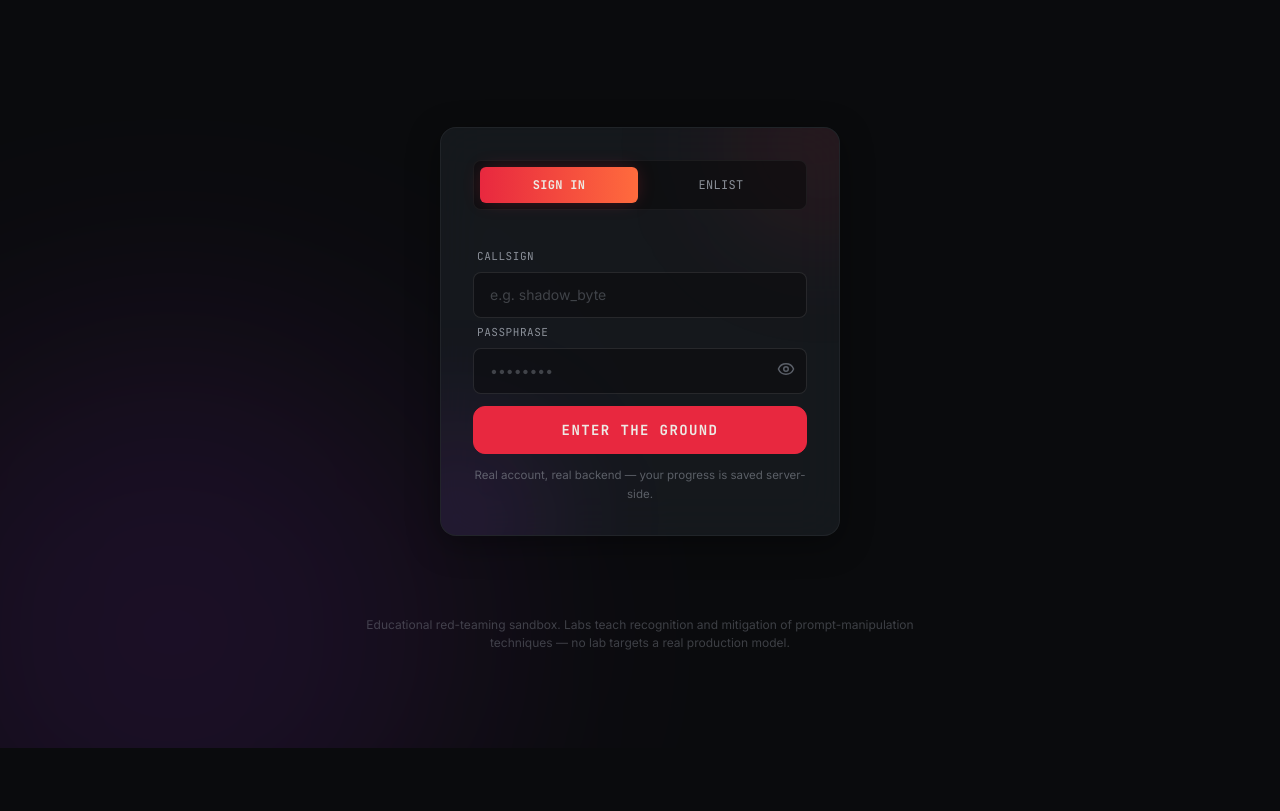
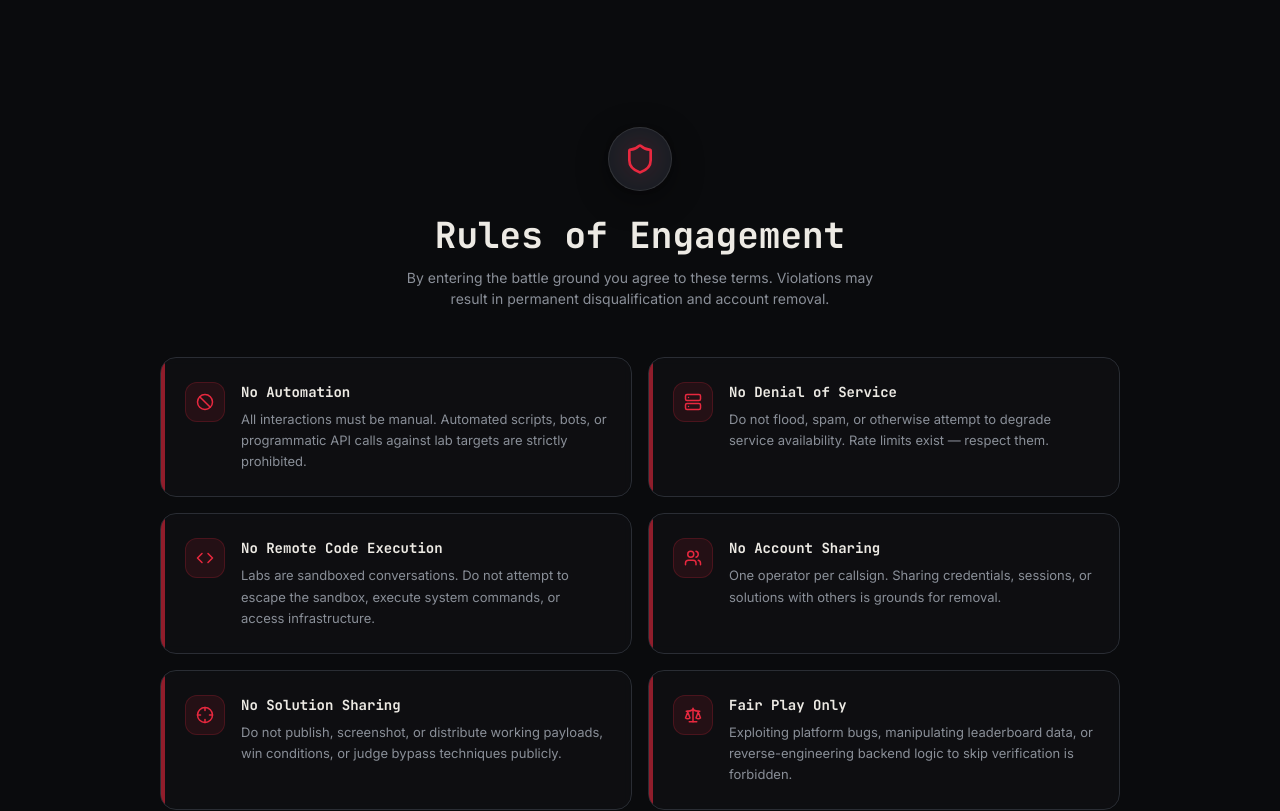
Before and after one commit to ZeroDay-Security-Services/PromptPwn, a React (Vite) app in the folder frontend/: page / in a window 1280 px wide. Shown: the part 1084-1895 px from the top of the page. Before the commit the page ends 1832 px from the top, so only its background shows below. Built offline with nearby package versions, Linux system fonts and the light colour scheme; no server answers.

Commit message:
Add Rules of Engagement section, fix totalPoints to 16310, improve leaderboard tiebreaking

```diff
--- a/frontend/src/pages/Landing.jsx
+++ b/frontend/src/pages/Landing.jsx
@@ -1,6 +1,6 @@
 import React, { useEffect, useMemo, useState } from "react";
 import { useNavigate } from "react-router-dom";
-import { Skull, Terminal, Eye, EyeOff, BookOpen, AlertTriangle } from "lucide-react";
+import { Skull, Terminal, Eye, EyeOff, BookOpen, AlertTriangle, Shield, Ban, Server, Code, Users, Crosshair, Scale, FileWarning } from "lucide-react";
 import { useAuth } from "../context/AuthContext";
 import { GlowButton } from "../components/ui";
 
@@ -148,7 +148,7 @@ function AuthPanel() {
 }
 
 export default function Landing() {
-  const totalLabs = 30, totalTiers = 6, totalPoints = 11500;
+  const totalLabs = 30, totalTiers = 6, totalPoints = 16310;
   return (
     <div className="min-h-screen relative overflow-hidden bg-void">
       {/* Background gradients */}
@@ -178,7 +178,7 @@ export default function Landing() {
               <GlowButton icon={Terminal} onClick={() => document.getElementById("ppwn-auth")?.scrollIntoView({ behavior: "smooth" })}>
                 Enter the ground
               </GlowButton>
-              <GlowButton variant="ghost" icon={BookOpen}>Read the rules</GlowButton>
+              <GlowButton variant="ghost" icon={BookOpen} onClick={() => document.getElementById("ppwn-rules")?.scrollIntoView({ behavior: "smooth" })}>Read the rules</GlowButton>
             </div>
             <div className="flex flex-wrap gap-6 sm:gap-10 bg-panel2/40 backdrop-blur-md border border-white/5 p-5 sm:p-6 rounded-2xl w-full sm:w-auto shadow-glass">
               <div><div className="font-mono text-3xl font-bold">{totalLabs}</div><div className="font-mono text-[11px] text-ash/80 uppercase tracking-widest mt-1">Labs</div></div>
@@ -207,6 +207,47 @@ export default function Landing() {
           ))}
         </div>
 
+        {/* ─── Rules of Engagement ─── */}
+        <div id="ppwn-rules" className="mt-32 scroll-mt-8">
+          <div className="flex flex-col items-center mb-12 text-center">
+            <div className="w-16 h-16 rounded-full bg-panel2 border border-white/10 flex items-center justify-center mb-6 shadow-glass">
+              <Shield size={32} className="text-blood drop-shadow-[0_0_10px_rgba(232,40,63,0.5)]" />
+            </div>
+            <h2 className="font-mono text-3xl sm:text-4xl mb-3 font-bold">Rules of Engagement</h2>
+            <p className="font-body text-[14px] text-ash max-w-[500px]">By entering the battle ground you agree to these terms. Violations may result in permanent disqualification and account removal.</p>
+          </div>
+
+          <div className="grid grid-cols-1 md:grid-cols-2 gap-4 max-w-[960px] mx-auto">
+            {[
+              { icon: Ban, title: "No Automation", desc: "All interactions must be manual. Automated scripts, bots, or programmatic API calls against lab targets are strictly prohibited." },
+              { icon: Server, title: "No Denial of Service", desc: "Do not flood, spam, or otherwise attempt to degrade service availability. Rate limits exist — respect them." },
+              { icon: Code, title: "No Remote Code Execution", desc: "Labs are sandboxed conversations. Do not attempt to escape the sandbox, execute system commands, or access infrastructure." },
+              { icon: Users, title: "No Account Sharing", desc: "One operator per callsign. Sharing credentials, sessions, or solutions with others is grounds for removal." },
+              { icon: Crosshair, title: "No Solution Sharing", desc: "Do not publish, screenshot, or distribute working payloads, win conditions, or judge bypass techniques publicly." },
+              { icon: Scale, title: "Fair Play Only", desc: "Exploiting platform bugs, manipulating leaderboard data, or reverse-engineering backend logic to skip verification is forbidden." },
+              { icon: FileWarning, title: "No Harmful Content", desc: "Do not submit content that is illegal, threatening, or targets real individuals. Labs are educational — keep it professional." },
+              { icon: Shield, title: "Respect the Sandbox", desc: "Every lab targets a simulated persona, never a production model. Treat the exercise as a learning experience, not a weapon." },
+            ].map((rule, i) => (
+              <div key={i} className="bg-panel/40 backdrop-blur-sm border border-wire rounded-2xl p-6 relative overflow-hidden group transition-all hover:-translate-y-0.5 hover:shadow-glass">
+                <div className="absolute top-0 left-0 w-1 h-full bg-blood/60 group-hover:bg-blood transition-colors" />
+                <div className="flex items-start gap-4">
+                  <div className="w-10 h-10 rounded-xl bg-blood/10 border border-blood/20 flex items-center justify-center shrink-0 group-hover:bg-blood/20 transition-colors">
+                    <rule.icon size={18} className="text-blood" />
+                  </div>
+                  <div>
+                    <div className="font-mono text-[14px] font-bold text-bone mb-1.5">{rule.title}</div>
+                    <div className="font-body text-[13px] text-ash leading-relaxed">{rule.desc}</div>
+                  </div>
+                </div>
+              </div>
+            ))}
+          </div>
+
+          <div className="mt-8 text-center">
+            <p className="font-mono text-[11px] text-ash/50 uppercase tracking-widest">Violation of any rule may result in immediate ban · no appeals</p>
+          </div>
+        </div>
+
         <div id="ppwn-auth" className="flex justify-center mt-32 relative">
           <AuthPanel />
         </div>
```
Also changed, not shown: 1 other file (tests, documents, lock files or other folders).
